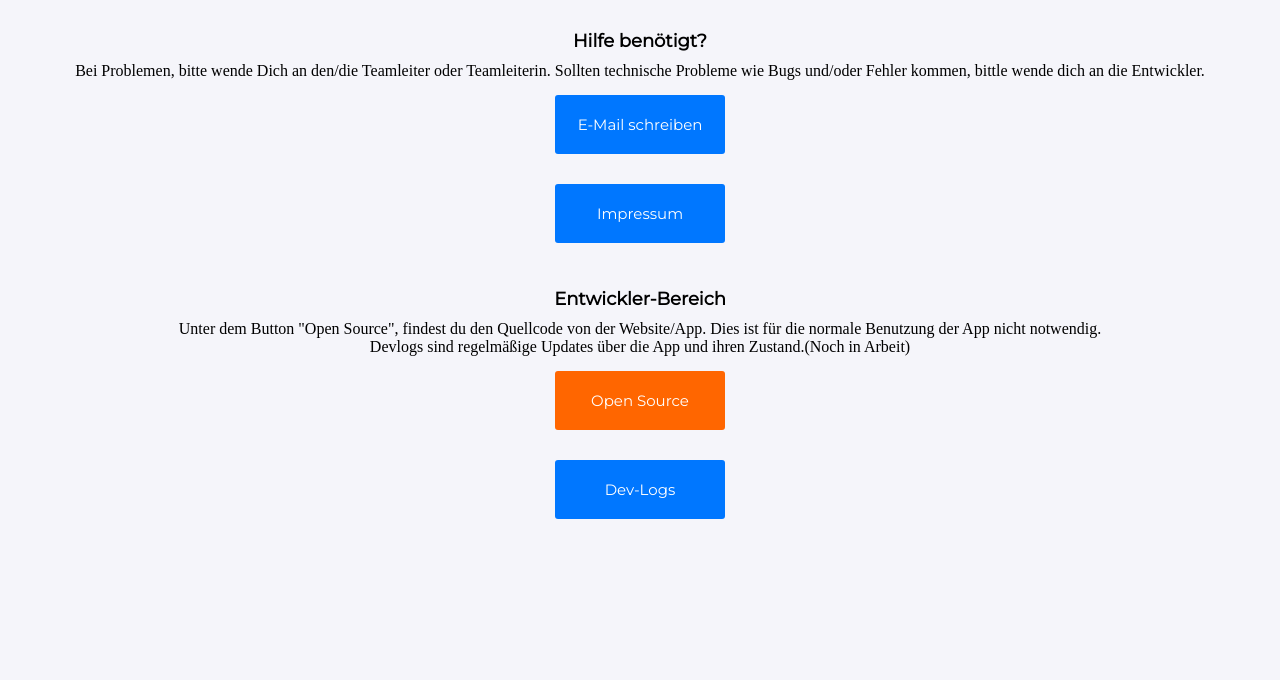
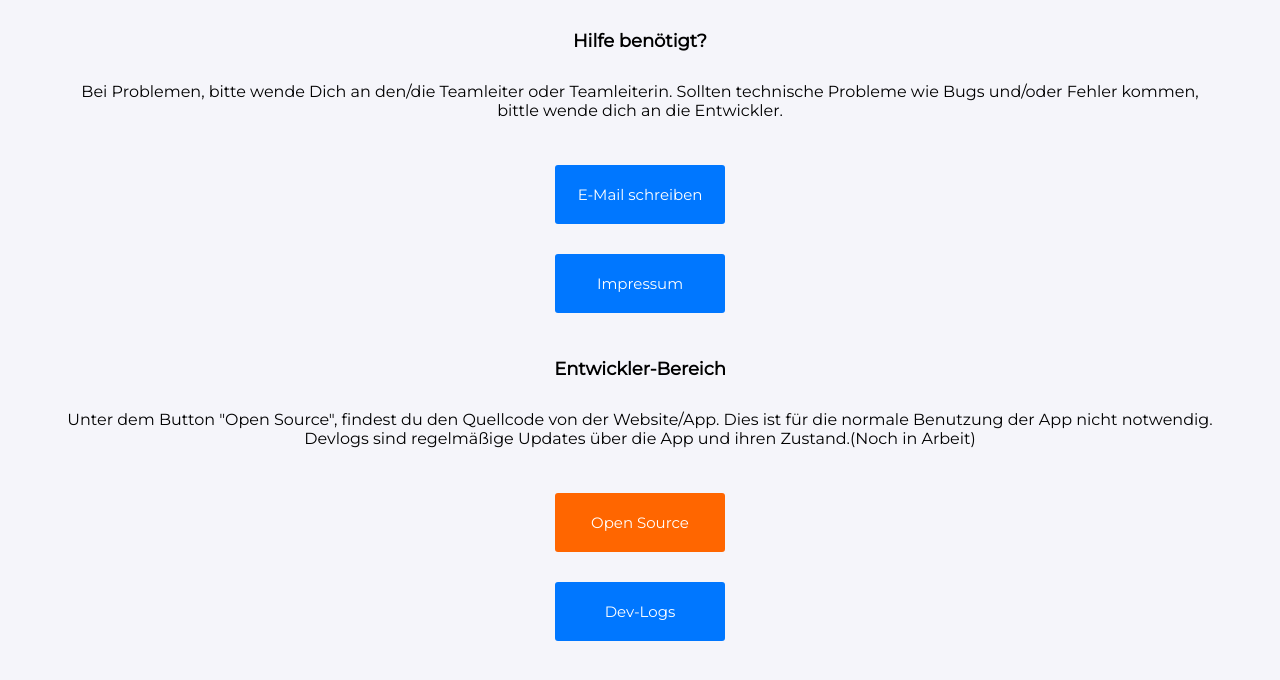
Before and after one commit to sarguhl/GoodDrinks, a Flask app: page /hilfe in a window 1280 px wide. Shown: the part 47-727 px from the top of the page. Run offline with Flask 2, Linux system fonts and the light colour scheme.

Commit message:
Update help and imprint

```diff
--- a/website/templates/help.html
+++ b/website/templates/help.html
@@ -3,13 +3,13 @@
 {% block content %}
 <h1 align="center" class="home-h1">Hilfe benötigt?</h1>
 <div class="home-wrapper">
-        <p align="center"class="output_text">Bei Problemen, bitte wende Dich an den/die Teamleiter oder Teamleiterin. Sollten technische Probleme wie Bugs und/oder Fehler kommen, bittle wende dich an die Entwickler.</p>
+        <p align="center"id="output">Bei Problemen, bitte wende Dich an den/die Teamleiter oder Teamleiterin. Sollten technische Probleme wie Bugs und/oder Fehler kommen, bittle wende dich an die Entwickler.</p>
         <div class="menu">
             <a id="btn-menu-mail" href="mailto:contact@sarguhl.lol">E-Mail schreiben</a>
             <a id="btn-menu-mail" href="/impressum">Impressum</a>
         </div>
         <h1 align="center" class="home-h1">Entwickler-Bereich</h1>
-        <p align="center"class="output_text">Unter dem Button "Open Source", findest du den Quellcode von der Website/App. Dies ist für die normale Benutzung der App nicht notwendig.<br>Devlogs sind regelmäßige Updates über die App und ihren Zustand.(Noch in Arbeit)</p>
+        <p align="center"id="output">Unter dem Button "Open Source", findest du den Quellcode von der Website/App. Dies ist für die normale Benutzung der App nicht notwendig.<br>Devlogs sind regelmäßige Updates über die App und ihren Zustand.(Noch in Arbeit)</p>
         <div class="menu">
             <a id="btn-menu-os" href="https://github.com/sarguhl/GoodDrinks">Open Source</a>
             <a id="btn-menu-mail" href="https://github.com/sarguhl/GoodDrinks/projects/2">Dev-Logs</a>
--- a/website/templates/impressum.html
+++ b/website/templates/impressum.html
@@ -2,7 +2,7 @@
 {% block title %}Impressum{% endblock %}
 {% block content %}
 <h1 align="center">Impressum</h1>
-<p align="center"class="output_text">
+<p align="center"id="output">
 Angaben gem. § 5 TMG: <br>
 <br>
 Emil Pehlivan <br>
@@ -11,7 +11,7 @@ Katerallee 2, <br>
 32760, Detmold<br>
 </p>
 <h1 align="center">Kontaktaufnahme</h1>
-<p align="center"class="output_text">
+<p align="center"id="output">
 Telefon: +49 1577 450 1398<br>
 <br>
 E-Mail: contact@sarguhl.lol
```
